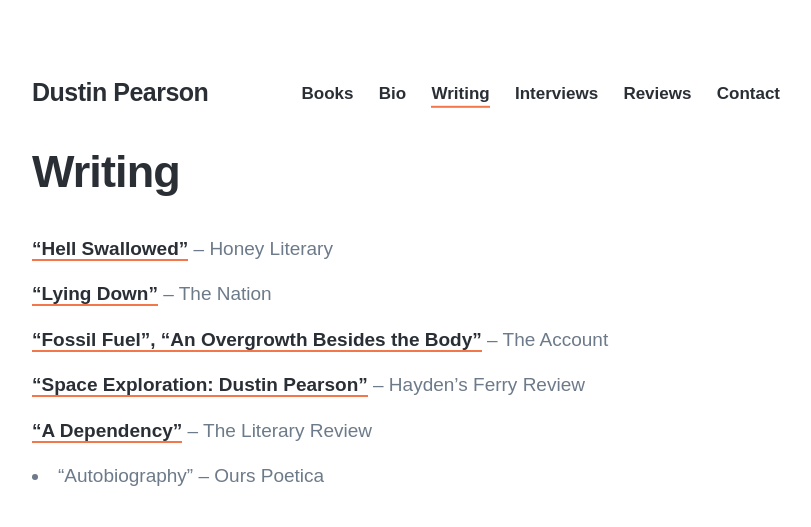
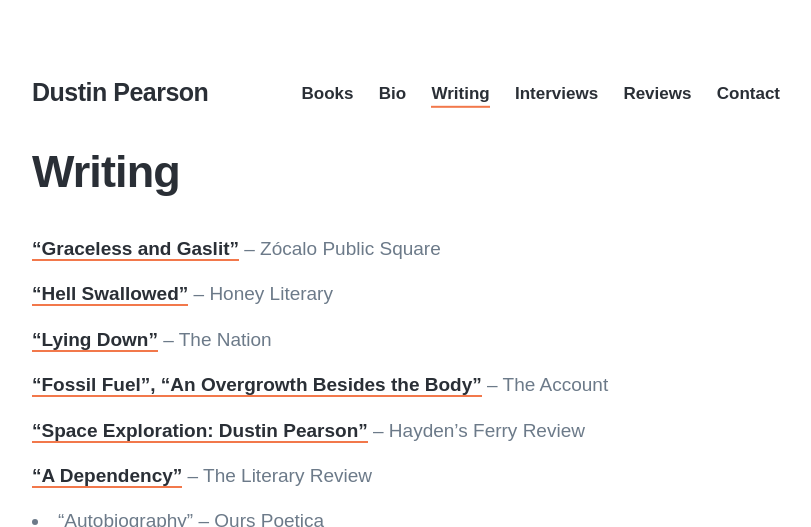
Before and after one commit to strikhar/dustinkpearson, a Jekyll site: the page built from _pages/writing.md, in a window 1280 px wide and 900 px high, cut to the strip 0-527 px from the top of the window. Shown: the whole strip, without its empty margins (224-1035 px from the left). Built offline with Jekyll 4.4.1, drawn with Linux system fonts in a browser that asks for light colours; nearby versions of some CDN libraries; some web fonts are replaced.

Commit message:
Update writing.md

```diff
--- a/_pages/writing.md
+++ b/_pages/writing.md
@@ -4,6 +4,7 @@ description: Duet is a beautiful Jekyll portfolio theme.
 layout: "page"
 featured_image: '/images/dustin.jpg'
 ---
+["Graceless and Gaslit"](https://www.zocalopublicsquare.org/dustin-pearson/) -- Zócalo Public Square
 
 ["Hell Swallowed"](https://honeyliterary.com/2021/01/21/dustin-pearson/) -- Honey Literary
 
```
